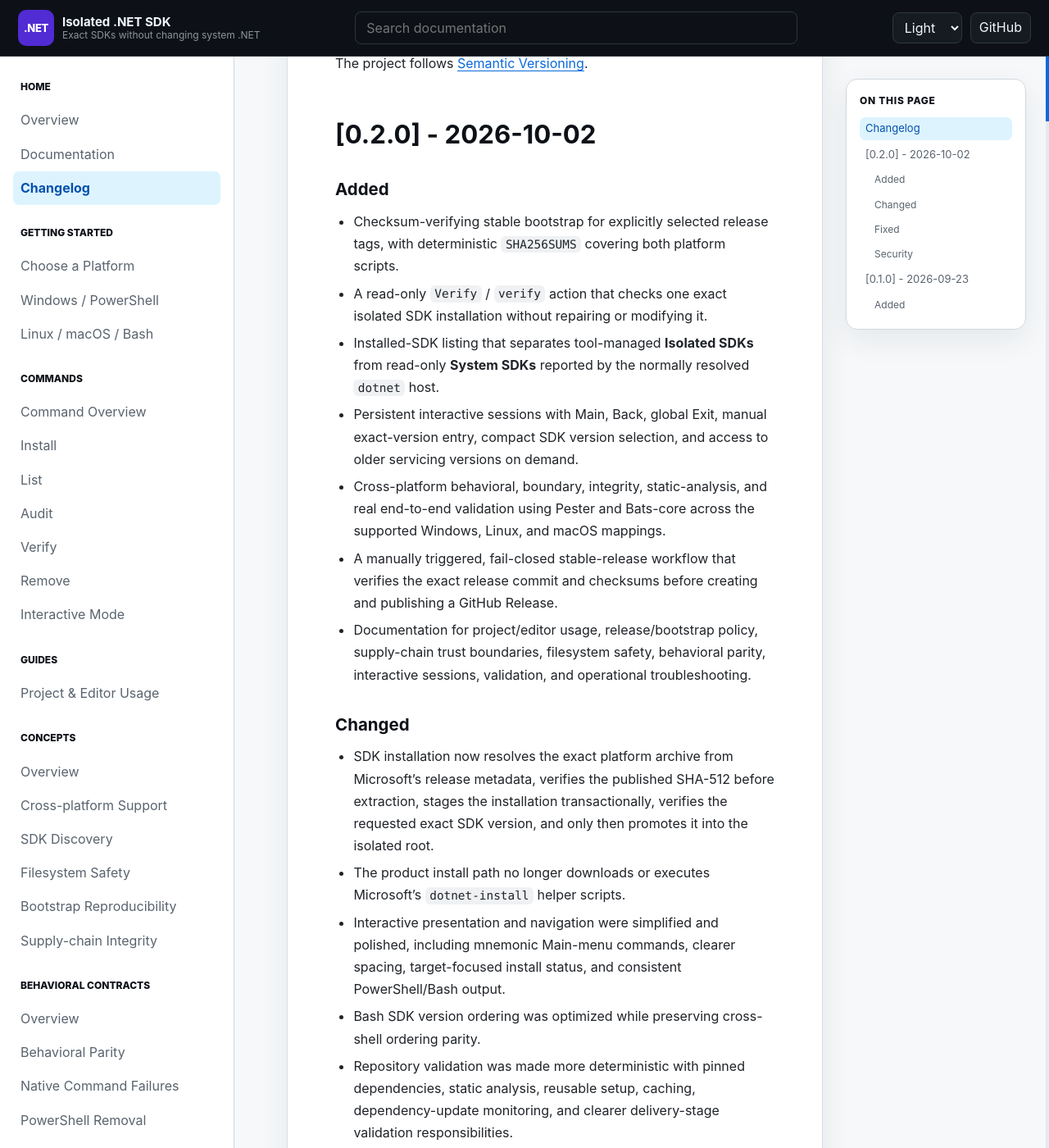
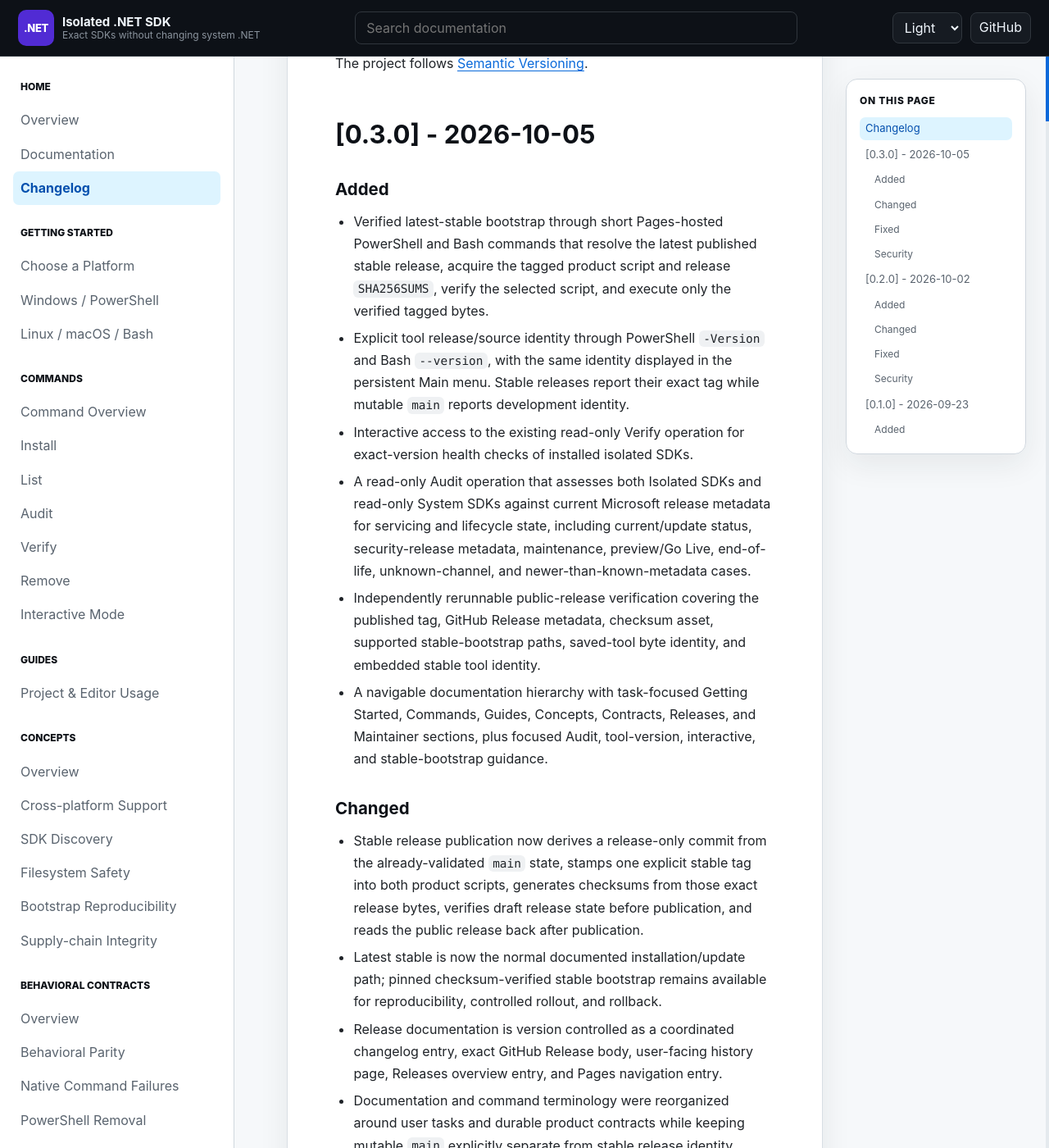
Before and after one commit to infoconex/isolated-dotnet-sdk, a Jekyll site: the page built from CHANGELOG.md, in a window 1280 px wide and 1400 px high, scrolled down 245 px. Shown: the whole window at 82% size. Built offline with Jekyll 4.4.1, drawn with Linux system fonts in a browser that asks for light colours; our own code applies the rules of GitHub Pages for plain Markdown files; some of the changed text lies outside the part shown.

Commit message:
docs: prepare v0.3.0 release (#131)
Refs #130

````diff
--- a/_data/navigation.yml
+++ b/_data/navigation.yml
@@ -70,6 +70,8 @@
       path: docs/releases/README.md
     - title: Stable Bootstrap & Rollback
       path: docs/releases/stable-bootstrap.md
+    - title: v0.3.0 History
+      path: docs/releases/history/v0.3.0.md
     - title: v0.2.0 History
       path: docs/releases/history/v0.2.0.md
     - title: v0.1.0 History
--- a/docs/README.md
+++ b/docs/README.md
@@ -17,8 +17,10 @@
 
 - [Install](commands/install.md) — install an exact SDK under the isolated SDK root
 - [List](commands/list.md) — show Isolated SDKs and read-only System SDKs
+- [Audit](commands/audit.md) — assess installed SDK servicing and lifecycle state against current Microsoft release metadata
 - [Verify](commands/verify.md) — health-check one installed isolated SDK
 - [Remove](commands/remove.md) — remove an SDK managed under the isolated root
+- [Tool version](commands/tool-version.md) — identify the tool's stable release or development source
 - [Interactive mode](commands/interactive.md) — persistent sessions, navigation, channel selection, and SDK selection
 
 See the [command index](commands/README.md) for the command/documentation boundary.
@@ -51,10 +53,12 @@
 
 - [Release documentation index](releases/README.md)
 - [Stable bootstrap, update, and rollback](releases/stable-bootstrap.md)
+- [v0.3.0 release history](releases/history/v0.3.0.md)
+- [v0.2.0 release history](releases/history/v0.2.0.md)
 - [v0.1.0 historical release notes](releases/history/v0.1.0.md)
 - [v0.1.0 historical release checklist](releases/history/v0.1.0-checklist.md)
 
-The current checksum-policy-compliant stable release is `v0.2.0`.
+The current checksum-policy-compliant stable release is `v0.3.0`.
 
 ## Maintainer documentation
 
--- a/docs/releases/README.md
+++ b/docs/releases/README.md
@@ -21,6 +21,7 @@
 
 Release-history pages summarize each published stable release for users. For the chronological categorized change log, see the project [CHANGELOG](../../CHANGELOG.md).
 
+- [v0.3.0 release history](history/v0.3.0.md) — latest-stable bootstrap, explicit tool identity, SDK Audit, interactive Verify, and stronger release verification.
 - [v0.2.0 release history](history/v0.2.0.md) — first stable release under the checksum-verifying release policy.
 - [v0.1.0 release history](history/v0.1.0.md) — initial release and legacy pre-checksum-policy behavior.
 
--- /dev/null
+++ b/docs/releases/history/v0.3.0.md
@@ -0,0 +1,32 @@
+# Isolated .NET SDK v0.3.0
+
+Released October 5, 2026.
+
+`v0.3.0` improves the stable installation path, makes the tool's own release identity explicit, adds lifecycle-aware SDK auditing, expands interactive verification, and strengthens release verification and documentation.
+
+## Highlights
+
+- **Verified latest-stable bootstrap** — the short Pages-hosted PowerShell and Bash commands resolve the latest stable release, verify the selected tagged product script against that release's `SHA256SUMS`, and execute only the verified tagged bytes.
+- **Explicit tool identity** — stable copies report their exact release tag through `-Version` / `--version`, while mutable `main` remains clearly identified as development source. Main displays the same identity.
+- **SDK lifecycle Audit** — Audit compares both Isolated SDKs and read-only System SDKs with current Microsoft release metadata and reports servicing and lifecycle state without modifying either inventory.
+- **Interactive Verify** — the read-only exact-version isolated-SDK health check is available from persistent interactive sessions as well as direct commands.
+- **Stronger release verification** — stable publication stamps the requested tag into both product scripts in a derived release commit and supports independently rerunnable verification of the public release, checksum asset, bootstrap paths, saved bytes, and embedded identity.
+- **Improved documentation** — task-focused documentation and site navigation cover commands, concepts, contracts, release behavior, and maintainer procedures more directly.
+- **Bootstrap and portability fixes** — release-index parsing no longer emits the GNU awk warning, transient curl receive failures are retried in latest-stable E2E/bootstrap paths, and HTTP failures retain terminal failure semantics.
+
+## Release and trust model
+
+`v0.3.0` is the first stable release published with embedded tool-version identity. The publication workflow derives the release commit from the already-validated `main` commit and changes only the two product-script identity markers before calculating release checksums.
+
+Latest-stable and pinned bootstrap both verify the tagged product script against the selected release's `SHA256SUMS` before the product script executes. The checksum and tagged source share the project's GitHub trust domain; this provides integrity checking, not an independent publisher signature.
+
+`v0.2.0` remains historical release state and is not rewritten to retrofit embedded identity.
+
+## More details
+
+- [Project changelog](../../../CHANGELOG.md)
+- [Stable bootstrap, update, and rollback](../stable-bootstrap.md)
+- [Tool version](../../commands/tool-version.md)
+- [Audit](../../commands/audit.md)
+- [Stable release publication and verification](../../maintainers/releases/release-process.md)
+- [GitHub Release for v0.3.0](https://github.com/infoconex/isolated-dotnet-sdk/releases/tag/v0.3.0)
--- a/docs/releases/stable-bootstrap.md
+++ b/docs/releases/stable-bootstrap.md
@@ -45,12 +45,12 @@
 
 ## Pinned stable bootstrap
 
-Use a pinned release when the exact product version must be explicit rather than resolved through latest stable. The current checksum-policy-compliant stable release is `v0.2.0`.
+Use a pinned release when the exact product version must be explicit rather than resolved through latest stable. The current checksum-policy-compliant stable release is `v0.3.0`.
 
 ### Windows / PowerShell 7
 
 ```powershell
-$release = 'v0.2.0'
+$release = 'v0.3.0'
 $temp = Join-Path ([System.IO.Path]::GetTempPath()) ("isolated-dotnet-sdk-$release.ps1")
 $checksums = Join-Path ([System.IO.Path]::GetTempPath()) ("isolated-dotnet-sdk-$release-SHA256SUMS")
 try {
@@ -78,7 +78,7 @@
 ### Linux or macOS / Bash
 
 ```bash
-release='v0.2.0'
+release='v0.3.0'
 temp="$(mktemp "${TMPDIR:-/tmp}/isolated-dotnet-sdk.XXXXXX.sh")"
 checksums="$(mktemp "${TMPDIR:-/tmp}/isolated-dotnet-sdk.XXXXXX.SHA256SUMS")"
 trap 'rm -f "$temp" "$checksums"' EXIT
````
Also changed, not shown: .github/release-notes/v0.3.0.md (added), CHANGELOG.md.
